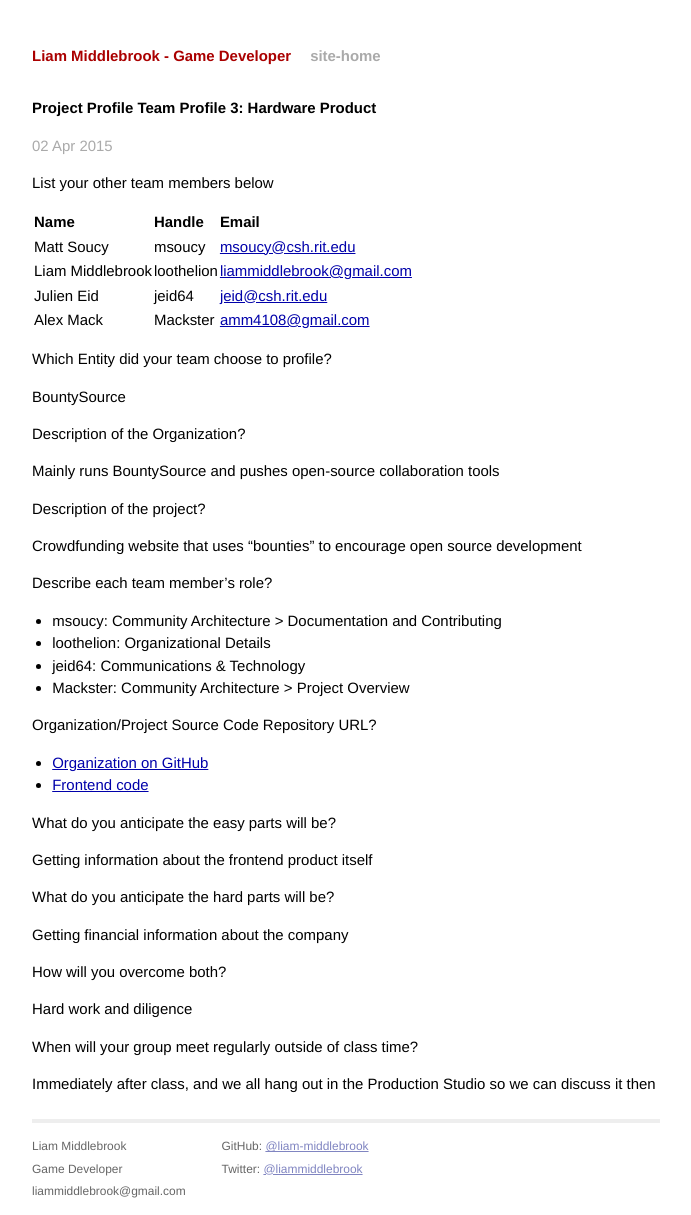
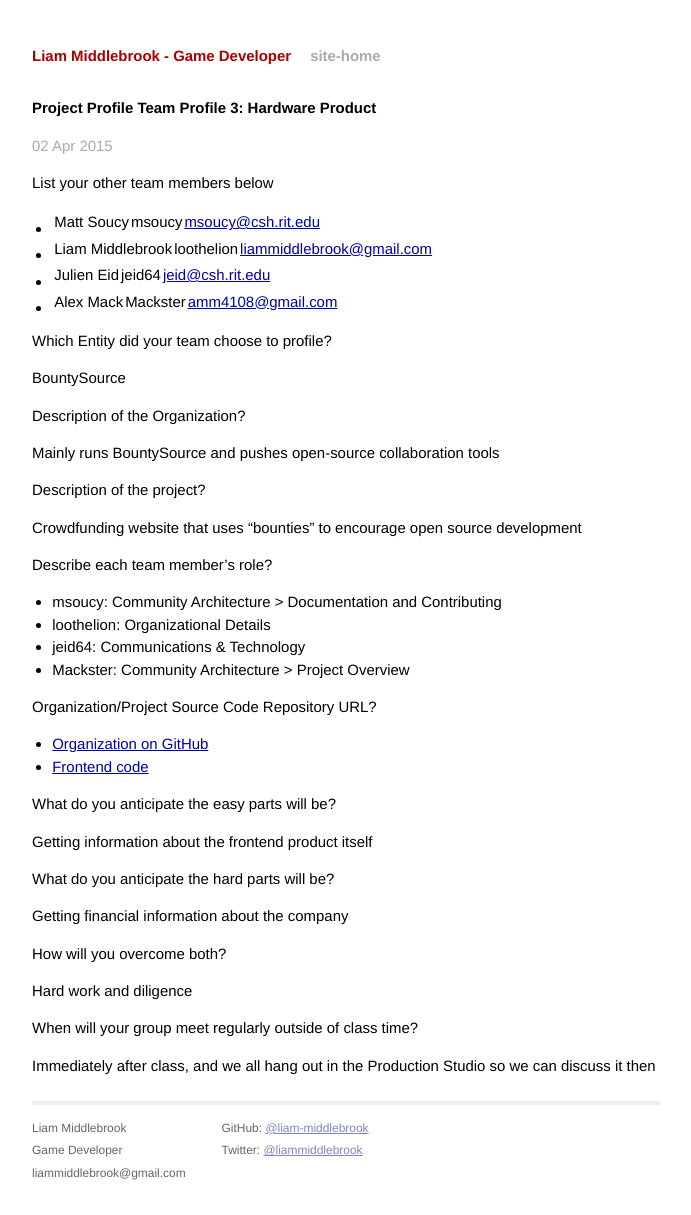
Before and after one commit to liam-middlebrook/blog, a Jekyll site: the page built from _posts/2015-04-02-team-profile.markdown, in a window 1280 px wide. Shown: the whole page, without its empty margins (294-985 px from the left). Built offline with Jekyll 4.4.1, drawn with Linux system fonts in a browser that asks for light colours; Markdown is read by kramdown in place of the engine named in the settings; comment, search, counter and statistics services are not loaded.

Commit message:
formatting

```diff
--- a/_posts/2015-04-02-team-profile.markdown
+++ b/_posts/2015-04-02-team-profile.markdown
@@ -5,12 +5,10 @@
 ---
 > List your other team members below
 
-| Name             | Handle     | Email                       |
-|------------------|------------|-----------------------------|
-| Matt Soucy       | msoucy     | <msoucy@csh.rit.edu>        |
-| Liam Middlebrook | loothelion | <liammiddlebrook@gmail.com> |
-| Julien Eid       | jeid64     | <jeid@csh.rit.edu>          |
-| Alex Mack        | Mackster   | <amm4108@gmail.com>         |
+* Matt Soucy       | msoucy     | <msoucy@csh.rit.edu>        |
+* Liam Middlebrook | loothelion | <liammiddlebrook@gmail.com> |
+* Julien Eid       | jeid64     | <jeid@csh.rit.edu>          |
+* Alex Mack        | Mackster   | <amm4108@gmail.com>         |
 
 
 > Which Entity did your team choose to profile?
```
